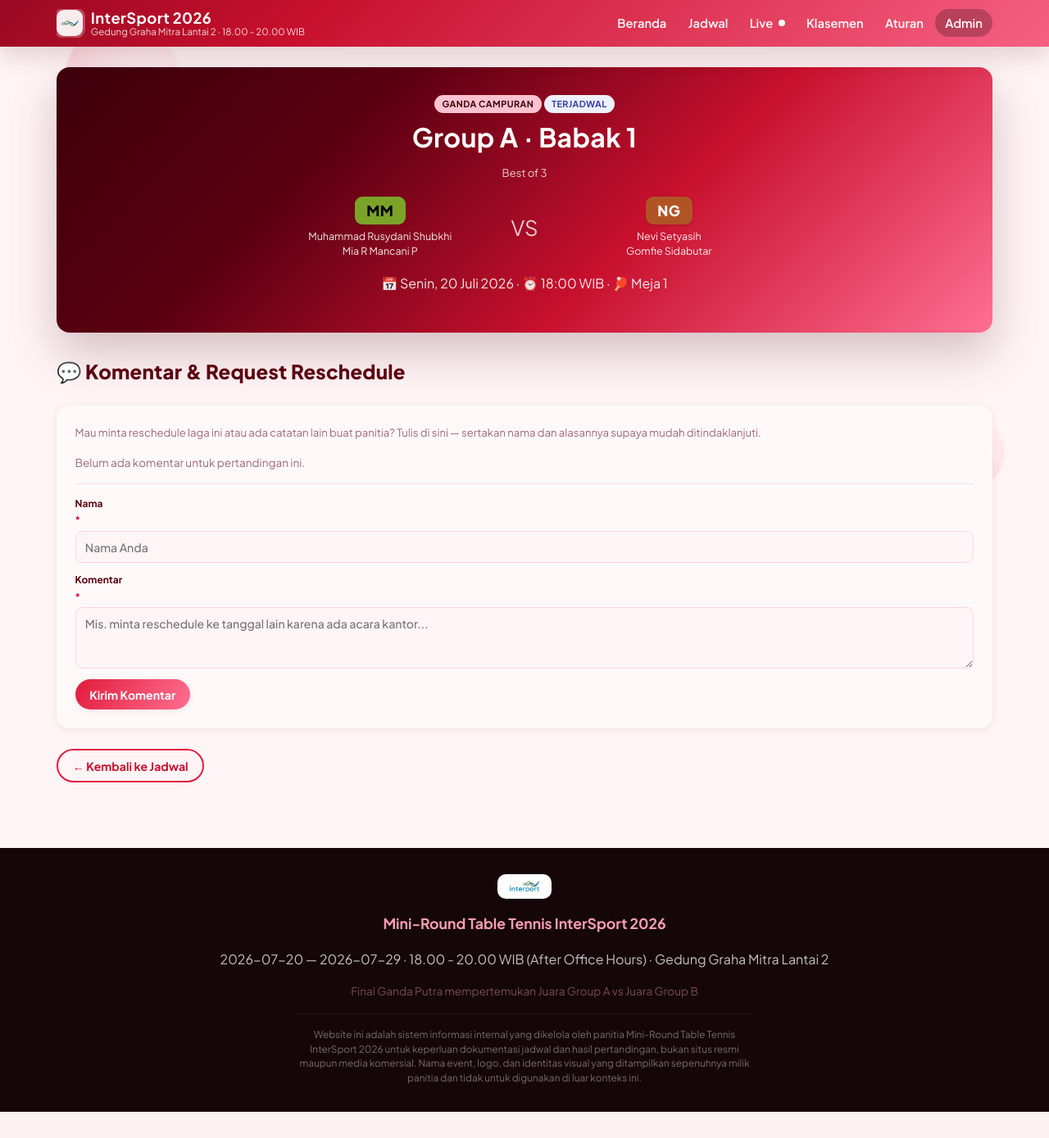
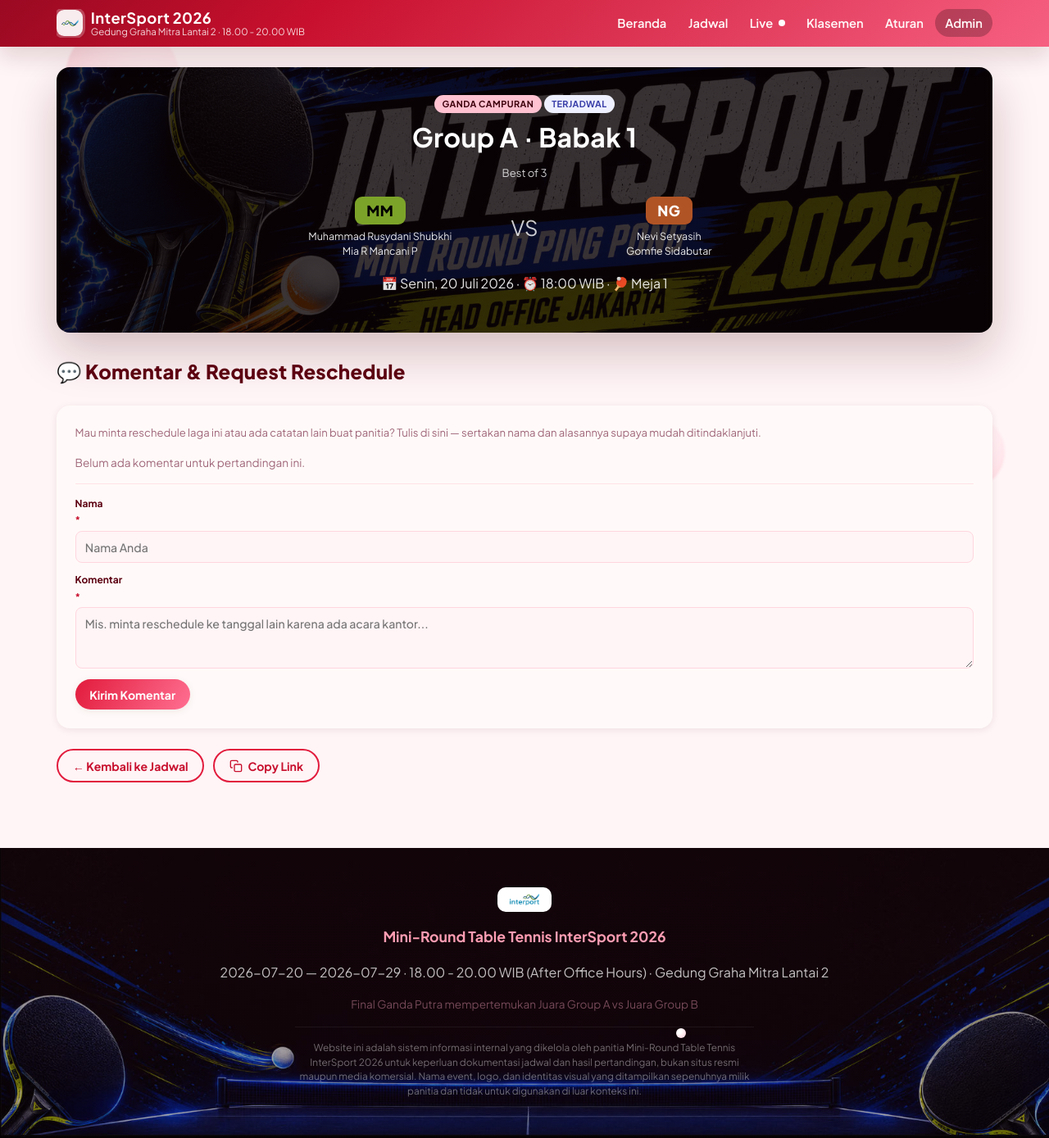
Before and after one commit to rusysh22/tennis_table, a Flask app: page /pertandingan/M01 in a window 1280 px wide. Shown: the whole page at 82% size. Before the commit the page ends 1357 px from the top, so only its background shows below. Run offline with Flask 3, Linux system fonts and the light colour scheme; data that the repository does not hold is empty; some libraries are stand-ins or nearby versions.

Commit message:
feat: initialize base site styling, layout templates, and theme assets

```diff
--- a/static/css/style.css
+++ b/static/css/style.css
@@ -169,8 +169,37 @@ button{ font-family:inherit; }
 
 /* ====================== LAYOUT ====================== */
 .site-main{ max-width:1180px; margin:0 auto; padding:1.6rem 1.2rem 3rem; min-height:60vh; }
-.site-footer{ background:var(--black); color:rgba(255,255,255,.75); padding:2rem 1.2rem; margin-top:2rem; }
-.footer-inner{ max-width:1180px; margin:0 auto; text-align:center; }
+.site-footer{
+  background-color: var(--black);
+  background-image: linear-gradient(rgba(20,6,9,0.5), rgba(20,6,9,0.3)), url("../img/Footer-Web.jpg");
+  background-size: cover;
+  background-position: center bottom;
+  background-repeat: no-repeat;
+  color: rgba(255,255,255,.75);
+  padding: 3rem 1.2rem; /* increased padding for more space */
+  margin-top: 2rem;
+  position: relative;
+  overflow: hidden;
+}
+.footer-ball-wrap { position:absolute; inset:0; pointer-events:none; z-index:0; }
+.footer-ball-x { position:absolute; bottom:12%; left:0; animation:ballMoveX 4s linear infinite; }
+.footer-ball-y {
+  width:12px; height:12px; border-radius:50%;
+  background:radial-gradient(circle at 35% 35%, #fff 20%, #ffd6e0 80%);
+  box-shadow:0 3px 6px rgba(0,0,0,0.4);
+  transform-origin:bottom center;
+  animation:ballBounceY 0.22s cubic-bezier(0.5, 0.05, 1, 0.5) infinite alternate;
+}
+@keyframes ballMoveX {
+  0% { transform:translateX(-20px); }
+  100% { transform:translateX(100vw); }
+}
+@keyframes ballBounceY {
+  0% { transform:translateY(-80px); }
+  90% { transform:translateY(0) scaleY(1) scaleX(1); }
+  100% { transform:translateY(0) scaleY(0.65) scaleX(1.15); }
+}
+.footer-inner{ max-width:1180px; margin:0 auto; text-align:center; position:relative; z-index:1; }
 .footer-inner strong{ color:var(--pink-300); font-family:var(--font-display); font-size:1.1rem; }
 .footer-inner .muted{ font-size:.85rem; opacity:.7; }
 .footer-disclaimer{
@@ -465,7 +499,10 @@ table.standings.standings-campuran .rank-pill.gold{ background:var(--grad-campur
 
 /* ====================== MATCH DETAIL ====================== */
 .detail-hero{
-  background:var(--grad-hero); border-radius:var(--radius); padding:2rem; color:#fff; text-align:center;
+  background-color:var(--maroon-900);
+  background-image:linear-gradient(rgba(10,2,4,.8), rgba(10,2,4,.8)), url("../img/Logo MiniRound Pingpong - JKT 2026.jpg");
+  background-size:cover; background-position:center;
+  border-radius:var(--radius); padding:2rem; color:#fff; text-align:center;
   box-shadow:var(--shadow-lg); margin-bottom:1.6rem;
 }
 .detail-vs{
--- a/static/js/main.js
+++ b/static/js/main.js
@@ -110,6 +110,27 @@
     }).catch(function () {});
   });
 
+  // ---------- copy link button ----------
+  document.addEventListener("click", function (e) {
+    var btn = e.target.closest(".copyBtn");
+    if (!btn) return;
+    var text = btn.getAttribute("data-copy-text");
+    if (text) {
+      navigator.clipboard.writeText(text).then(function() {
+        var originalText = btn.innerHTML;
+        var isIcon = btn.classList.contains("floating-btn");
+        var checkSvg20 = '<svg width="20" height="20" viewBox="0 0 24 24" fill="none" stroke="currentColor" stroke-width="2" stroke-linecap="round" stroke-linejoin="round"><polyline points="20 6 9 17 4 12"></polyline></svg>';
+        var checkSvg16 = '<svg width="16" height="16" viewBox="0 0 24 24" fill="none" stroke="currentColor" stroke-width="2" stroke-linecap="round" stroke-linejoin="round"><polyline points="20 6 9 17 4 12"></polyline></svg>';
+        btn.innerHTML = isIcon ? checkSvg20 : (checkSvg16 + " Tersalin");
+        setTimeout(function() {
+          btn.innerHTML = originalText;
+        }, 2000);
+      }).catch(function() {
+        alert("Gagal menyalin text");
+      });
+    }
+  });
+
   // ---------- modal detail pertandingan (klik kartu jadwal/kalender -> popup,
   // termasuk form komentar & kelola admin di dalamnya lewat AJAX) ----------
   (function () {
--- a/templates/_match_detail_content.html
+++ b/templates/_match_detail_content.html
@@ -237,12 +237,37 @@
 </div>
 {% endif %}
 
+{% set copy_text = m.team_a_code ~ " vs " ~ m.team_b_code ~ " — " ~ m.category_label ~ "\n" ~ (("Group " ~ m.group ~ " · ") if m.group != 'FINAL' else "") ~ m.round_label ~ "\n\n" ~ m.team_a_player1 ~ "/" ~ m.team_a_player2 ~ "\nvs\n" ~ m.team_b_player1 ~ "/" ~ m.team_b_player2 ~ "\n\n📅 " ~ m.date_label ~ "\n⏰ " ~ m.time ~ " WIB\n📍 " ~ m.court ~ "\n" ~ url_for('match_detail', match_id=m.id, _external=True) %}
+
+{% if is_modal %}
+<div class="floating-actions">
+  <button class="floating-btn copyBtn" type="button" title="Copy Detail" data-copy-text="{{ copy_text }}">
+    <svg width="20" height="20" viewBox="0 0 24 24" fill="none" stroke="currentColor" stroke-width="2" stroke-linecap="round" stroke-linejoin="round"><rect x="9" y="9" width="13" height="13" rx="2" ry="2"></rect><path d="M5 15H4a2 2 0 0 1-2-2V4a2 2 0 0 1 2-2h9a2 2 0 0 1 2 2v1"></path></svg>
+  </button>
+  <button class="floating-btn" id="shareBtn" type="button" title="Bagikan"
+    data-share-title="{{ m.team_a_code }} vs {{ m.team_b_code }}{% if m.status in ('completed', 'live') %} ({{ m.sets_a }}-{{ m.sets_b }}){% endif %} — {{ m.category_label }}"
+    data-share-text="{{ share_text }}"
+    data-share-url="{{ url_for('match_detail', match_id=m.id, _external=True) }}">
+    <svg width="20" height="20" viewBox="0 0 24 24" fill="none" stroke="currentColor" stroke-width="2" stroke-linecap="round" stroke-linejoin="round"><circle cx="18" cy="5" r="3"></circle><circle cx="6" cy="12" r="3"></circle><circle cx="18" cy="19" r="3"></circle><line x1="8.59" y1="13.51" x2="15.42" y2="17.49"></line><line x1="15.41" y1="6.51" x2="8.59" y2="10.49"></line></svg>
+  </button>
+</div>
+{% endif %}
+
 <div class="detail-actions">
-  {% if not is_modal %}<a class="btn btn-outline" href="{{ url_for('jadwal') }}">&larr; Kembali ke Jadwal</a>{% endif %}
+  {% if not is_modal %}
+  <a class="btn btn-outline" href="{{ url_for('jadwal') }}">&larr; Kembali ke Jadwal</a>
   <button class="btn btn-outline" id="shareBtn" type="button"
     data-share-title="{{ m.team_a_code }} vs {{ m.team_b_code }}{% if m.status in ('completed', 'live') %} ({{ m.sets_a }}-{{ m.sets_b }}){% endif %} — {{ m.category_label }}"
     data-share-text="{{ share_text }}"
-    data-share-url="{{ url_for('match_detail', match_id=m.id, _external=True) }}">📤 Bagikan</button>
+    data-share-url="{{ url_for('match_detail', match_id=m.id, _external=True) }}">
+    <svg width="16" height="16" viewBox="0 0 24 24" fill="none" stroke="currentColor" stroke-width="2" stroke-linecap="round" stroke-linejoin="round"><circle cx="18" cy="5" r="3"></circle><circle cx="6" cy="12" r="3"></circle><circle cx="18" cy="19" r="3"></circle><line x1="8.59" y1="13.51" x2="15.42" y2="17.49"></line><line x1="15.41" y1="6.51" x2="8.59" y2="10.49"></line></svg>
+    Bagikan
+  </button>
+  <button class="btn btn-outline copyBtn" type="button" data-copy-text="{{ copy_text }}">
+    <svg width="16" height="16" viewBox="0 0 24 24" fill="none" stroke="currentColor" stroke-width="2" stroke-linecap="round" stroke-linejoin="round"><rect x="9" y="9" width="13" height="13" rx="2" ry="2"></rect><path d="M5 15H4a2 2 0 0 1-2-2V4a2 2 0 0 1 2-2h9a2 2 0 0 1 2 2v1"></path></svg>
+    Copy Link
+  </button>
+  {% endif %}
   {% if not is_modal and is_admin %}
   <a class="btn btn-primary" href="{{ url_for('admin_edit_match', match_id=m.id) }}">✏️ Kelola Lengkap (Halaman Penuh)</a>
   {% endif %}
--- a/templates/base.html
+++ b/templates/base.html
@@ -82,6 +82,11 @@
 </main>
 
 <footer class="site-footer">
+  <div class="footer-ball-wrap">
+    <div class="footer-ball-x">
+      <div class="footer-ball-y"></div>
+    </div>
+  </div>
   <div class="footer-inner">
     <img class="footer-logo" src="{{ url_for('static', filename='img/logo-interport.png') }}" alt="Interport">
     <p><strong>{{ config.tournament_name }}</strong></p>
```
Also changed, not shown: other parts of static/css/style.css (+47 -2 lines), static/img/Footer-Web.jpg (added), static/img/Logo MiniRound Pingpong - JKT 2026.jpg (added).
